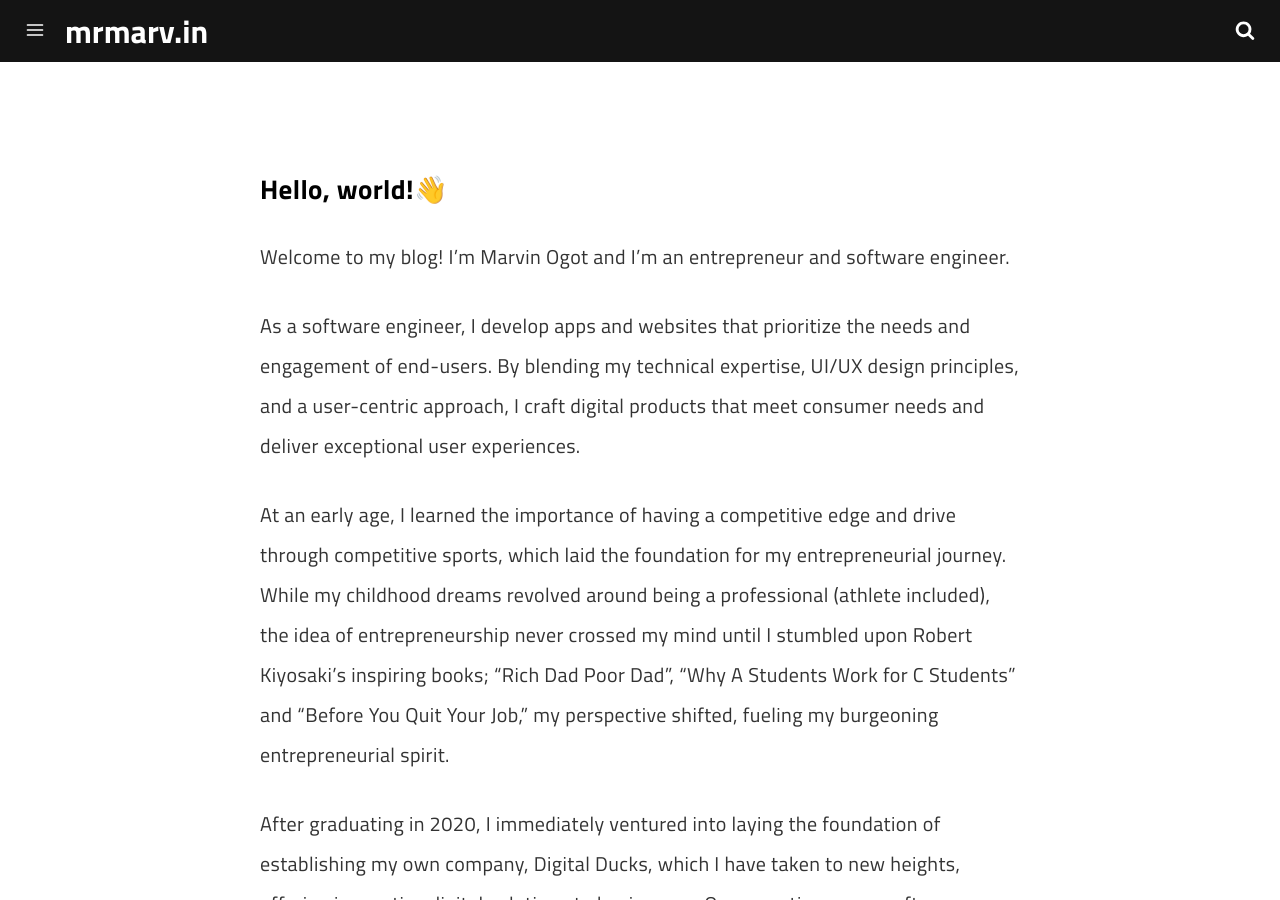
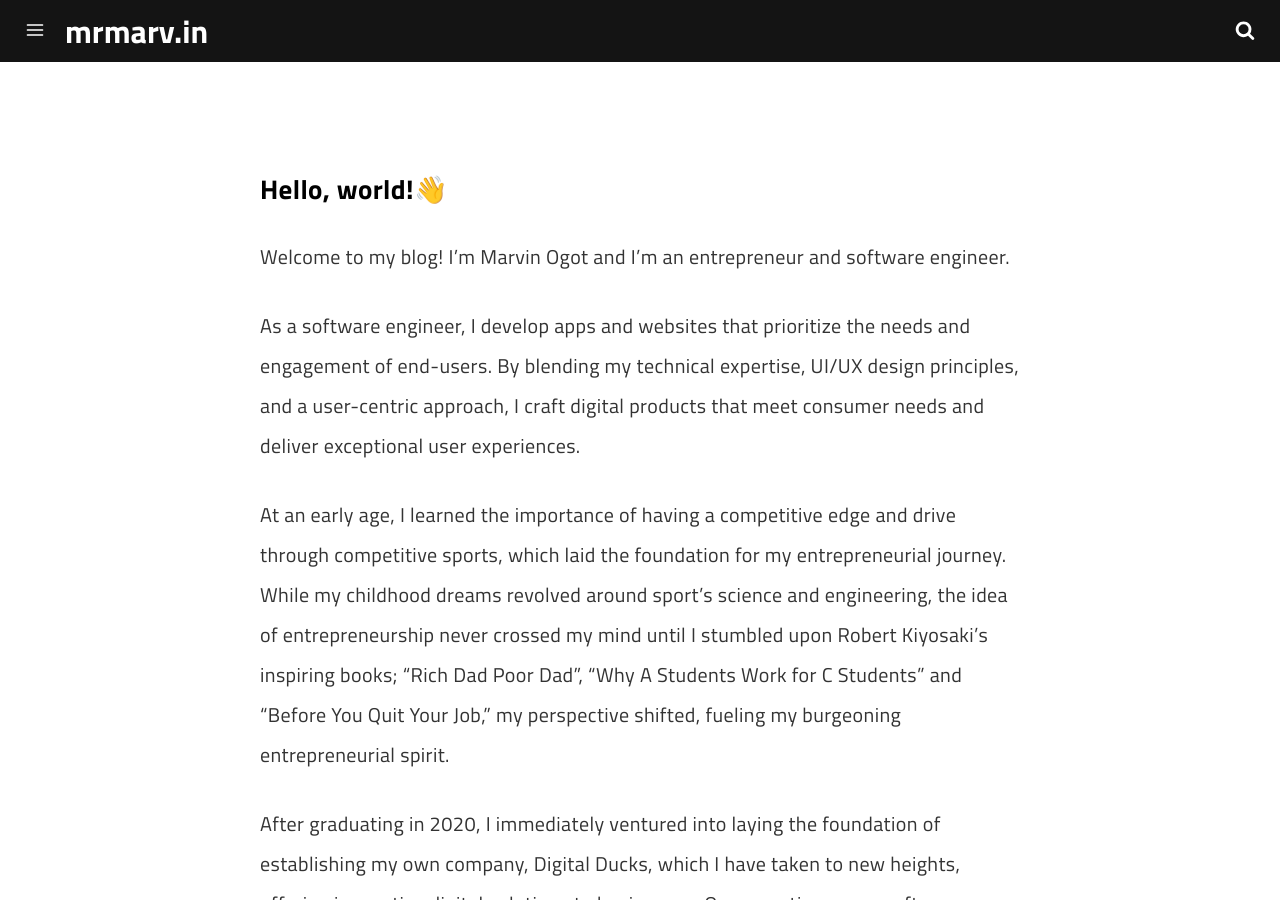
Before and after one commit to marv0/marv0.github.io, a Jekyll site: the page built from pages/about.md, in a window 1280 px wide and 900 px high. Built offline with Jekyll 4.4.1, drawn with Linux system fonts in a browser that asks for light colours; a script that is not in the unit is left out.

Commit message:
Update about.md

```diff
--- a/pages/about.md
+++ b/pages/about.md
@@ -12,7 +12,7 @@ Welcome to my blog! I’m Marvin Ogot and I'm an entrepreneur and software engin
 
 As a software engineer, I develop apps and websites that prioritize the needs and engagement of end-users. By blending my technical expertise, UI/UX design principles, and a user-centric approach, I craft digital products that meet consumer needs and deliver exceptional user experiences.
 
-At an early age, I learned the importance of having a competitive edge and drive through competitive sports, which laid the foundation for my entrepreneurial journey. While my childhood dreams revolved around being a professional (athlete included), the idea of entrepreneurship never crossed my mind until I stumbled upon Robert Kiyosaki's inspiring books; "Rich Dad Poor Dad", "Why A Students Work for C Students" and "Before You Quit Your Job," my perspective shifted, fueling my burgeoning entrepreneurial spirit.
+At an early age, I learned the importance of having a competitive edge and drive through competitive sports, which laid the foundation for my entrepreneurial journey. While my childhood dreams revolved around sport's science and engineering, the idea of entrepreneurship never crossed my mind until I stumbled upon Robert Kiyosaki's inspiring books; "Rich Dad Poor Dad", "Why A Students Work for C Students" and "Before You Quit Your Job," my perspective shifted, fueling my burgeoning entrepreneurial spirit.
 
 After graduating in 2020, I immediately ventured into laying the foundation of establishing my own company, Digital Ducks, which I have taken to new heights, offering innovative digital solutions to businesses. Our expertise spans software development, media production, digital marketing, and IT support services, enabling businesses to navigate the evolving digital landscape and achieve growth and success.
 
```
